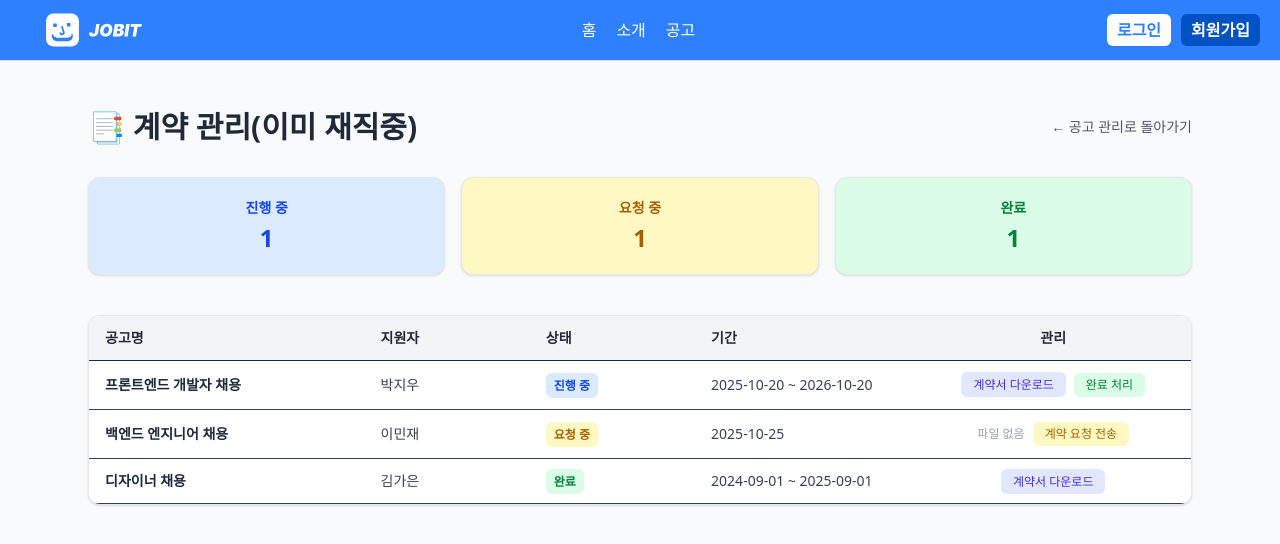
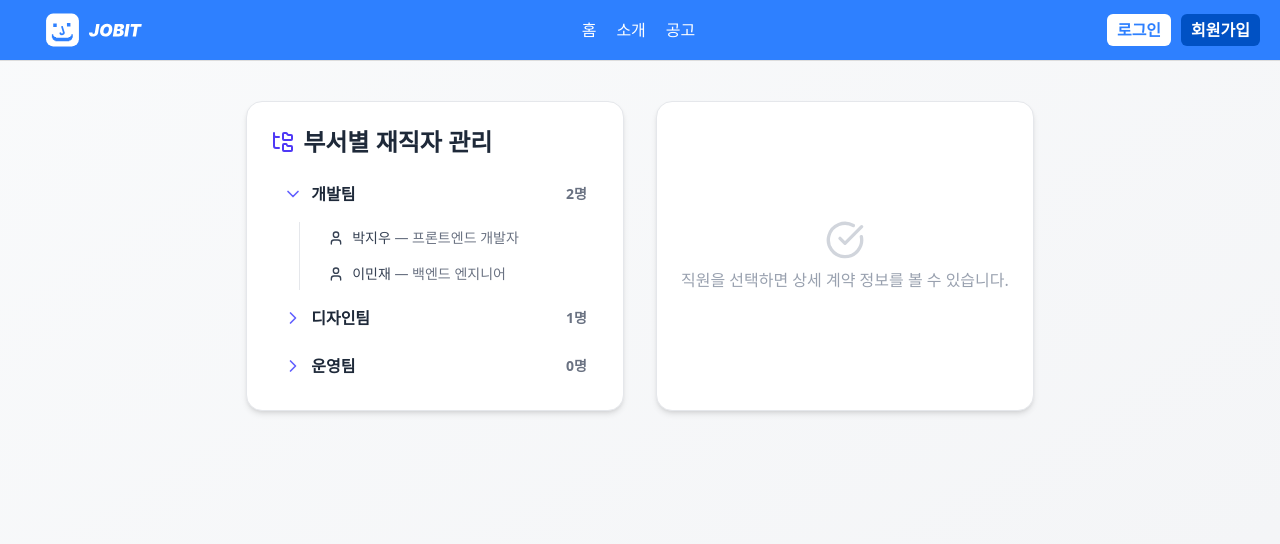
Before and after one commit to Dropz-to-a/front, a React (Vite) app: page /contracts in a window 1280 px wide. Shown: the top 544 px of the page. Built offline with nearby package versions, Linux system fonts and the light colour scheme.

Commit message:
페이지 용도 정리

```diff
--- a/src/pages/Contracts.tsx
+++ b/src/pages/Contracts.tsx
@@ -1,25 +1,40 @@
 import { useState } from "react";
 import Header from "../components/Header";
-import { Link } from "react-router-dom";
+import {
+  ChevronRight,
+  ChevronDown,
+  User,
+  FileText,
+  CheckCircle,
+  FolderTree,
+} from "lucide-react";
 
-type Contract = {
+type Employee = {
   id: string;
-  jobTitle: string;
-  applicant: string;
-  company: string;
+  name: string;
+  position: string;
   status: "요청 중" | "진행 중" | "완료";
   startDate: string;
   endDate?: string;
   fileUrl?: string;
 };
 
-export default function Contracts() {
-  const [contracts] = useState<Contract[]>([
+type Department = {
+  id: string;
+  name: string;
+  employees: Employee[];
+};
+
+export default function DepartmentTreePage() {
+  const [departments] = useState<Department[]>([
+    {
+      id: "dev",
+      name: "개발팀",
+      employees: [
         {
           id: "1",
-      jobTitle: "프론트엔드 개발자 채용",
-      applicant: "박지우",
-      company: "드롭즈 주식회사",
+          name: "박지우",
+          position: "프론트엔드 개발자",
           status: "진행 중",
           startDate: "2025-10-20",
           endDate: "2026-10-20",
@@ -27,165 +42,174 @@ export default function Contracts() {
         },
         {
           id: "2",
-      jobTitle: "백엔드 엔지니어 채용",
-      applicant: "이민재",
-      company: "드롭즈 주식회사",
+          name: "이민재",
+          position: "백엔드 엔지니어",
           status: "요청 중",
           startDate: "2025-10-25",
         },
+      ],
+    },
+    {
+      id: "design",
+      name: "디자인팀",
+      employees: [
         {
           id: "3",
-      jobTitle: "디자이너 채용",
-      applicant: "김가은",
-      company: "드롭즈 주식회사",
+          name: "김가은",
+          position: "UI 디자이너",
           status: "완료",
           startDate: "2024-09-01",
           endDate: "2025-09-01",
           fileUrl: "/contracts/sample2.pdf",
         },
+      ],
+    },
+    { id: "ops", name: "운영팀", employees: [] },
   ]);
 
+  const [expanded, setExpanded] = useState<string[]>(["dev"]);
+  const [selectedEmployee, setSelectedEmployee] = useState<Employee | null>(
+    null
+  );
+
+  const toggleExpand = (id: string) => {
+    setExpanded((prev) =>
+      prev.includes(id) ? prev.filter((d) => d !== id) : [...prev, id]
+    );
+  };
+
   return (
-    <div className="min-h-screen bg-gray-50">
+    <div className="min-h-screen bg-gradient-to-br from-gray-50 to-gray-100 flex flex-col">
       <Header />
-
-      <main className="max-w-6xl mx-auto px-6 py-12">
-        {/* ===== 제목 ===== */}
-        <div className="flex items-center justify-between mb-8">
-          <h1 className="text-3xl font-bold text-gray-800">📑 계약 관리(이미 재직중)</h1>
-          <Link
-            to="/jobmanage"
-            className="text-sm text-gray-600 hover:text-indigo-600 transition"
-          >
-            ← 공고 관리로 돌아가기
-          </Link>
+      <main className="max-w-6xl mx-auto px-6 py-10 grid grid-cols-1 md:grid-cols-2 gap-8">
+        {/* ===== 왼쪽: 트리 구조 ===== */}
+        <div className="bg-white border border-gray-200 rounded-2xl shadow-md p-6">
+          <div className="flex items-center gap-2 mb-4">
+            <FolderTree className="w-6 h-6 text-indigo-600" />
+            <h2 className="text-2xl font-bold text-gray-800">
+              부서별 재직자 관리
+            </h2>
           </div>
 
-        {/* ===== 요약 섹션 ===== */}
-        <div className="grid grid-cols-1 sm:grid-cols-3 gap-4 mb-10">
-          <SummaryCard
-            title="진행 중"
-            count={contracts.filter((c) => c.status === "진행 중").length}
-            color="bg-blue-100 text-blue-700"
-          />
-          <SummaryCard
-            title="요청 중"
-            count={contracts.filter((c) => c.status === "요청 중").length}
-            color="bg-yellow-100 text-yellow-700"
-          />
-          <SummaryCard
-            title="완료"
-            count={contracts.filter((c) => c.status === "완료").length}
-            color="bg-green-100 text-green-700"
-          />
+          <div className="space-y-2">
+            {departments.map((dept) => (
+              <div key={dept.id} className="relative group">
+                <button
+                  onClick={() => toggleExpand(dept.id)}
+                  className="flex items-center gap-2 w-full text-left font-semibold text-gray-800 hover:bg-indigo-50 px-3 py-2 rounded-md transition-all duration-150"
+                >
+                  {expanded.includes(dept.id) ? (
+                    <ChevronDown className="w-5 h-5 text-indigo-500" />
+                  ) : (
+                    <ChevronRight className="w-5 h-5 text-indigo-500" />
+                  )}
+                  {dept.name}
+                  <span className="ml-auto text-sm text-gray-500">
+                    {dept.employees.length}명
+                  </span>
+                </button>
+
+                {expanded.includes(dept.id) && (
+                  <div className="ml-7 mt-2 border-l border-gray-200 pl-4 space-y-1">
+                    {dept.employees.length > 0 ? (
+                      dept.employees.map((emp) => (
+                        <div
+                          key={emp.id}
+                          onClick={() => setSelectedEmployee(emp)}
+                          className={`flex items-center gap-2 px-3 py-1.5 rounded-md cursor-pointer text-sm transition-all ${selectedEmployee?.id === emp.id
+                              ? "bg-indigo-100 text-indigo-700 shadow-sm"
+                              : "hover:bg-gray-100 text-gray-700"
+                            }`}
+                        >
+                          <User className="w-4 h-4" />
+                          <span>
+                            {emp.name} <span className="text-gray-500">— {emp.position}</span>
+                          </span>
+                        </div>
+                      ))
+                    ) : (
+                      <p className="text-sm text-gray-400 ml-2">
+                        인원이 없습니다.
+                      </p>
+                    )}
+                  </div>
+                )}
+              </div>
+            ))}
+          </div>
         </div>
 
-        {/* ===== 계약 테이블 ===== */}
-        <div className="bg-white rounded-xl shadow-sm border border-gray-200 overflow-hidden">
-          <table className="w-full text-sm text-gray-700">
-            <thead className="bg-gray-100 text-gray-800 border-b">
-              <tr>
-                <th className="py-3 px-4 text-left w-[25%]">공고명</th>
-                <th className="py-3 px-4 text-left w-[15%]">지원자</th>
-                <th className="py-3 px-4 text-left w-[15%]">상태</th>
-                <th className="py-3 px-4 text-left w-[20%]">기간</th>
-                <th className="py-3 px-4 text-center w-[25%]">관리</th>
-              </tr>
-            </thead>
-            <tbody>
-              {contracts.map((contract) => (
-                <tr
-                  key={contract.id}
-                  className="border-b hover:bg-gray-50 transition"
+        {/* ===== 오른쪽: 상세 보기 ===== */}
+        <div className="bg-white border border-gray-200 rounded-2xl shadow-md p-6">
+          {selectedEmployee ? (
+            <>
+              <div className="flex items-center justify-between border-b pb-3 mb-4">
+                <h3 className="text-xl font-bold text-gray-800 flex items-center gap-2">
+                  <User className="w-5 h-5 text-indigo-600" />
+                  {selectedEmployee.name}
+                </h3>
+                <StatusBadge status={selectedEmployee.status} />
+              </div>
+
+              <div className="space-y-2 text-sm text-gray-700">
+                <p>
+                  <b>직책:</b> {selectedEmployee.position}
+                </p>
+                <p>
+                  <b>계약 기간:</b> {selectedEmployee.startDate}{" "}
+                  {selectedEmployee.endDate && `~ ${selectedEmployee.endDate}`}
+                </p>
+              </div>
+
+              {selectedEmployee.fileUrl ? (
+                <a
+                  href={selectedEmployee.fileUrl}
+                  download
+                  className="inline-flex items-center gap-2 mt-5 px-4 py-2 text-sm font-semibold bg-indigo-100 text-indigo-700 rounded-md hover:bg-indigo-200 transition-all"
                 >
-                  <td className="py-3 px-4 font-semibold text-gray-800">
-                    {contract.jobTitle}
-                  </td>
-                  <td className="py-3 px-4">{contract.applicant}</td>
-                  <td className="py-3 px-4">
-                    <StatusBadge status={contract.status} />
-                  </td>
-                  <td className="py-3 px-4">
-                    {contract.startDate}{" "}
-                    {contract.endDate && `~ ${contract.endDate}`}
-                  </td>
-                  <td className="py-3 px-4 text-center space-x-2">
-                    {contract.fileUrl ? (
-                      <a
-                        href={contract.fileUrl}
-                        download
-                        className="text-xs bg-indigo-100 text-indigo-700 px-3 py-1 rounded-md hover:bg-indigo-200 transition"
-                      >
+                  <FileText className="w-4 h-4" />
                   계약서 다운로드
                 </a>
               ) : (
-                      <span className="text-xs text-gray-400">
-                        파일 없음
-                      </span>
+                <p className="text-xs text-gray-400 mt-3">계약서 파일 없음</p>
               )}
 
-                    {contract.status === "요청 중" && (
+              {selectedEmployee.status === "요청 중" && (
                 <button
                   onClick={() =>
-                          alert(`${contract.applicant}님에게 계약 요청 전송됨`)
+                    alert(`${selectedEmployee.name}님에게 계약 요청 전송됨`)
                   }
-                        className="text-xs bg-yellow-100 text-yellow-700 px-3 py-1 rounded-md hover:bg-yellow-200"
+                  className="mt-3 px-4 py-2 text-sm bg-yellow-100 text-yellow-700 rounded-md hover:bg-yellow-200"
                 >
-                        계약 요청 전송
+                  계약 요청
                 </button>
               )}
 
-                    {contract.status === "진행 중" && (
+              {selectedEmployee.status === "진행 중" && (
                 <button
                   onClick={() =>
-                          alert(`${contract.applicant}님과의 계약이 완료 처리되었습니다.`)
+                    alert(`${selectedEmployee.name}님 계약 완료 처리됨`)
                   }
-                        className="text-xs bg-green-100 text-green-700 px-3 py-1 rounded-md hover:bg-green-200"
+                  className="mt-3 px-4 py-2 text-sm bg-green-100 text-green-700 rounded-md hover:bg-green-200"
                 >
                   완료 처리
                 </button>
               )}
-                  </td>
-                </tr>
-              ))}
-
-              {contracts.length === 0 && (
-                <tr>
-                  <td
-                    colSpan={5}
-                    className="py-10 text-center text-gray-500 text-sm"
-                  >
-                    현재 등록된 계약이 없습니다.
-                  </td>
-                </tr>
+            </>
+          ) : (
+            <div className="flex flex-col items-center justify-center h-full text-gray-400">
+              <CheckCircle className="w-10 h-10 mb-2 text-gray-300" />
+              <p>직원을 선택하면 상세 계약 정보를 볼 수 있습니다.</p>
+            </div>
           )}
-            </tbody>
-          </table>
         </div>
       </main>
     </div>
   );
 }
 
-/** ===== 서브 컴포넌트 ===== */
-const SummaryCard = ({
-  title,
-  count,
-  color,
-}: {
-  title: string;
-  count: number;
-  color: string;
-}) => (
-  <div
-    className={`rounded-xl p-5 text-center font-semibold ${color} border border-gray-200 shadow-sm`}
-  >
-    <p className="text-sm">{title}</p>
-    <p className="text-2xl font-bold mt-1">{count}</p>
-  </div>
-);
-
-const StatusBadge = ({ status }: { status: Contract["status"] }) => {
+/** ===== 상태 배지 ===== */
+const StatusBadge = ({ status }: { status: Employee["status"] }) => {
   const color =
     status === "완료"
       ? "bg-green-100 text-green-700"
@@ -193,8 +217,10 @@ const StatusBadge = ({ status }: { status: Contract["status"] }) => {
         ? "bg-blue-100 text-blue-700"
         : "bg-yellow-100 text-yellow-700";
   return (
-    <span className={`px-2 py-1 rounded-md text-xs font-semibold ${color}`}>
+    <span
+      className={`px-2 py-1 rounded-md text-xs font-semibold border ${color} border-opacity-50`}
+    >
       {status}
     </span>
   );
-}
+};
--- /dev/null
+++ b/src/pages/ResumeView.tsx
@@ -0,0 +1,180 @@
+import React, { useRef } from "react";
+import { useNavigate, useParams } from "react-router-dom";
+import { ArrowLeft, Download, FileText } from "lucide-react";
+import jsPDF from "jspdf";
+import html2canvas from "html2canvas";
+import Header from "../components/Header";
+import { JOBS_DATA } from "./Jobs";
+
+// 예시용 더미 데이터 (실제로는 서버나 localStorage에서 불러올 예정)
+const DUMMY_APPLICATION = {
+    name: "박지우",
+    email: "jiwoo@example.com",
+    phone: "010-1234-5678",
+    birth: "2005-03-12",
+    address: "경상북도 의성군 봉양면...",
+    height: "172",
+    weight: "60",
+    blood: "A형",
+    education: "경북소프트고등학교 재학 중 (소프트웨어개발과)",
+    military: "해당 없음",
+    license: "정보처리기능사, GTQ 1급",
+    foreignLang: "영어 회화 가능 (TOEIC 780)",
+    activity: "AI 프로젝트 'Jobit' 참여, 교내 해커톤 2위",
+    family: "부모님, 여동생 1명",
+    hobby: "UI 디자인, 음악 감상",
+    motivation:
+        "끊임없이 배우며 성장하는 개발자가 되고 싶습니다. 새로운 기술을 빠르게 습득하고, 팀 프로젝트에서 협업을 통해 문제를 해결하는 과정에서 큰 보람을 느낍니다.",
+};
+
+const ResumeViewPage = () => {
+    const navigate = useNavigate();
+    const { id } = useParams(); // jobId
+    const job = JOBS_DATA.find((j) => j.id === id);
+    const resumeRef = useRef(null);
+
+    // ✅ PDF 다운로드 함수
+    const handleDownloadPDF = async () => {
+        const element = resumeRef.current;
+        const canvas = await html2canvas(element, { scale: 2 });
+        const imgData = canvas.toDataURL("image/png");
+
+        const pdf = new jsPDF("p", "mm", "a4");
+        const pageWidth = pdf.internal.pageSize.getWidth();
+        const pageHeight = pdf.internal.pageSize.getHeight();
+        const imgHeight = (canvas.height * pageWidth) / canvas.width;
+
+        let position = 0;
+        pdf.addImage(imgData, "PNG", 0, position, pageWidth, imgHeight);
+
+        if (imgHeight > pageHeight) {
+            let remainingHeight = imgHeight - pageHeight;
+            while (remainingHeight > 0) {
+                position = remainingHeight - imgHeight;
+                pdf.addPage();
+                pdf.addImage(imgData, "PNG", 0, position, pageWidth, imgHeight);
+                remainingHeight -= pageHeight;
+            }
+        }
+
+        pdf.save(`${DUMMY_APPLICATION.name}_이력서.pdf`);
+    };
+
+    return (
+        <div className="min-h-screen bg-gray-50 flex flex-col text-gray-800">
+            <Header />
+
+            <div className="max-w-4xl mx-auto w-full mt-6 px-6">
+                <button
+                    onClick={() => navigate(-1)}
+                    className="flex items-center gap-2 text-gray-600 hover:text-gray-800 transition mb-4"
+                >
+                    <ArrowLeft className="w-5 h-5" />
+                    <span className="text-sm font-medium">이전 페이지로</span>
+                </button>
+            </div>
+
+            <main className="flex flex-col items-center flex-1 px-6 py-6">
+                <div
+                    ref={resumeRef}
+                    className="bg-white shadow-lg rounded-2xl w-full max-w-4xl p-8 border border-gray-300"
+                >
+                    <div className="flex items-center gap-4 mb-8">
+                        {job?.logoUrl && (
+                            <img
+                                src={job.logoUrl}
+                                alt={job.company}
+                                className="w-14 h-14 object-contain rounded-lg border"
+                            />
+                        )}
+                        <div>
+                            <h2 className="text-xl font-semibold">
+                                {job?.company || "회사명"}
+                            </h2>
+                            <p className="text-gray-500 text-sm">
+                                {job?.title || "지원한 공고"}
+                            </p>
+                        </div>
+                    </div>
+
+                    <h3 className="text-lg font-semibold mb-4 flex items-center gap-2">
+                        <FileText className="w-5 h-5 text-blue-600" />
+                        이력서 상세 보기
+                    </h3>
+
+                    <div className="space-y-6">
+                        <section>
+                            <h4 className="font-semibold mb-2 border-b pb-1">
+                                기본 정보
+                            </h4>
+                            <div className="grid grid-cols-2 gap-4 text-sm">
+                                <p><b>이름:</b> {DUMMY_APPLICATION.name}</p>
+                                <p><b>생년월일:</b> {DUMMY_APPLICATION.birth}</p>
+                                <p><b>연락처:</b> {DUMMY_APPLICATION.phone}</p>
+                                <p><b>이메일:</b> {DUMMY_APPLICATION.email}</p>
+                                <p className="col-span-2"><b>주소:</b> {DUMMY_APPLICATION.address}</p>
+                            </div>
+                        </section>
+
+                        <section>
+                            <h4 className="font-semibold mb-2 border-b pb-1">신체사항</h4>
+                            <div className="grid grid-cols-3 gap-4 text-sm">
+                                <p><b>신장:</b> {DUMMY_APPLICATION.height} cm</p>
+                                <p><b>체중:</b> {DUMMY_APPLICATION.weight} kg</p>
+                                <p><b>혈액형:</b> {DUMMY_APPLICATION.blood}</p>
+                            </div>
+                        </section>
+
+                        <section>
+                            <h4 className="font-semibold mb-2 border-b pb-1">학력 및 병역</h4>
+                            <p className="text-sm whitespace-pre-wrap">{DUMMY_APPLICATION.education}</p>
+                        </section>
+
+                        <section>
+                            <h4 className="font-semibold mb-2 border-b pb-1">자격증 및 외국어</h4>
+                            <p className="text-sm whitespace-pre-wrap">
+                                {DUMMY_APPLICATION.license}
+                                <br />
+                                {DUMMY_APPLICATION.foreignLang}
+                            </p>
+                        </section>
+
+                        <section>
+                            <h4 className="font-semibold mb-2 border-b pb-1">연수 및 활동</h4>
+                            <p className="text-sm whitespace-pre-wrap">{DUMMY_APPLICATION.activity}</p>
+                        </section>
+
+                        <section>
+                            <h4 className="font-semibold mb-2 border-b pb-1">가족 및 취미</h4>
+                            <p className="text-sm whitespace-pre-wrap">
+                                <b>가족:</b> {DUMMY_APPLICATION.family}
+                                <br />
+                                <b>취미:</b> {DUMMY_APPLICATION.hobby}
+                            </p>
+                        </section>
+
+                        <section>
+                            <h4 className="font-semibold mb-2 border-b pb-1">지원 동기</h4>
+                            <p className="text-sm whitespace-pre-wrap">{DUMMY_APPLICATION.motivation}</p>
+                        </section>
+                    </div>
+                </div>
+
+                {/* ✅ PDF 저장 버튼 */}
+                <button
+                    onClick={handleDownloadPDF}
+                    className="mt-6 flex items-center gap-2 bg-blue-600 text-white font-semibold px-6 py-3 rounded-lg hover:bg-blue-700 transition"
+                >
+                    <Download className="w-5 h-5" />
+                    PDF로 저장하기
+                </button>
+            </main>
+
+            <footer className="py-6 text-center text-gray-400 text-sm">
+                © 2025 JOBIT — All rights reserved.
+            </footer>
+        </div>
+    );
+};
+
+export default ResumeViewPage;
```
Also changed, not shown: src/routes/routesConfig.tsx (+41 -8 lines). Lines whose indentation alone changed are shown as unchanged.
